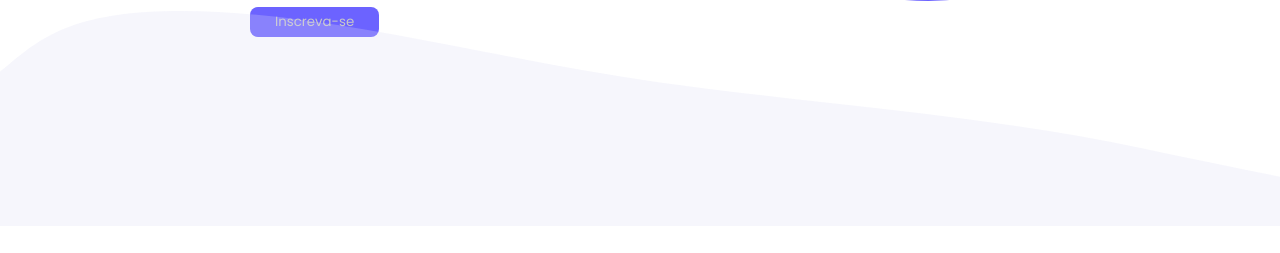
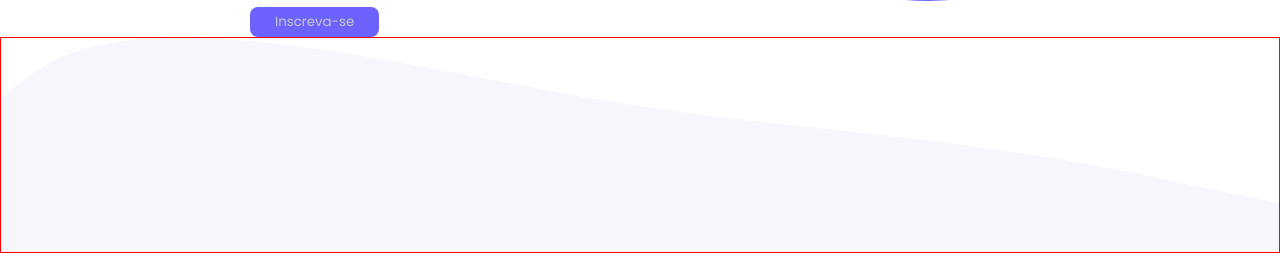
Before and after one commit to MatheusAlexandre28/Countdown-challenge, a plain HTML site: page index.html in a window 1280 px wide. Shown: the part 574-827 px from the top of the page. Before the commit the page ends 800 px from the top, so only its background shows below. Drawn offline with Linux system fonts and the light colour scheme.

Commit message:
ajustando img abaixo

```diff
--- a/index.html
+++ b/index.html
@@ -10,9 +10,6 @@
 </head>
 <body>
   <header >
-    <div class="container-img">
-      <img class="img-bottom" src="./images/bottom-image.svg" alt="">
-    </div>
     <img class="img-top" src="./images/top-image.svg" alt="">
   </header>
   <aside class="aside">
@@ -54,5 +51,8 @@
       <img class="rocketimg" src="./images/rocket.svg" alt="">
     </section>
   </aside>
+  <div class="img-bottom-div">
+    <img class="img-bottom" src="./images/bottom-image.svg" alt="">
+  </div>
 </body>
 </html>
--- a/style.css
+++ b/style.css
@@ -10,21 +10,6 @@
 .img-top {
   height: 100%;
   width: 100%;
-}
-
-.img-bottom {
-  max-height: max-content;
-  max-width: 100%;
-}
-
-.container-img {
-  position: absolute;
-  height: 100%;
-  width: 100%;
-  display: flex;
-  flex-direction: column;
-  justify-content: flex-end;
-  align-items: flex-end;
 }
 
 h1 {
@@ -94,3 +79,10 @@ h1 {
   font-size: 5rem;
   color: #4D4C59;
 }
+
+.img-bottom-div {
+  display: flex;
+  flex-direction: column;
+  justify-content: flex-end;
+  border: 1px solid red;
+}
```
